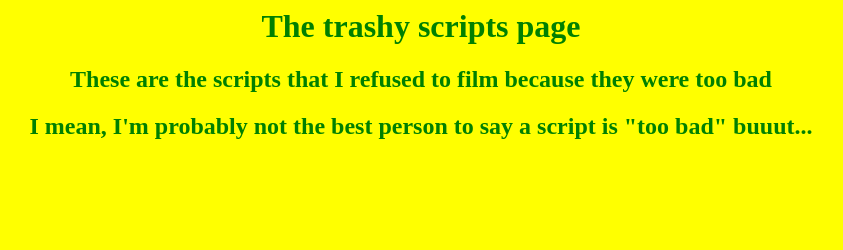
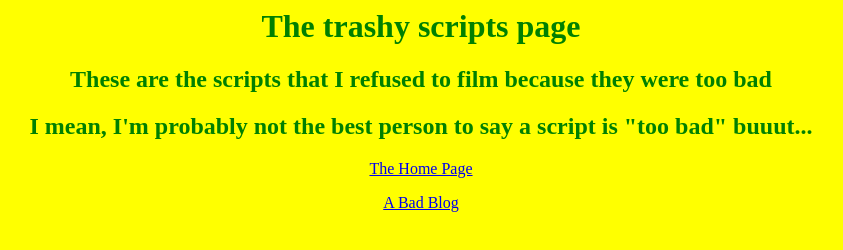
Before and after one commit to DrunkMonkeyTech/DrunkMonkeyTech.github.io, a plain HTML site: page DrunkBadScript.html in a window 1280 px wide. Shown: the whole page, without its empty margins (219-1062 px from the left). Drawn offline with Linux system fonts and the light colour scheme.

Commit message:
Update DrunkBadScript.html

```diff
--- a/DrunkBadScript.html
+++ b/DrunkBadScript.html
@@ -6,3 +6,8 @@
 <h1>The trashy scripts page</h1>
 <h2>These are the scripts that I refused to film because they were too bad</h2>
 <h2>I mean, I'm probably not the best person to say a script is "too bad" buuut...</h2>
+
+
+<p><a href ="index.html">The Home Page<a/></p>
+
+<p><a href ="DrunkWorseBlog.html">A Bad Blog</a></p>
```
